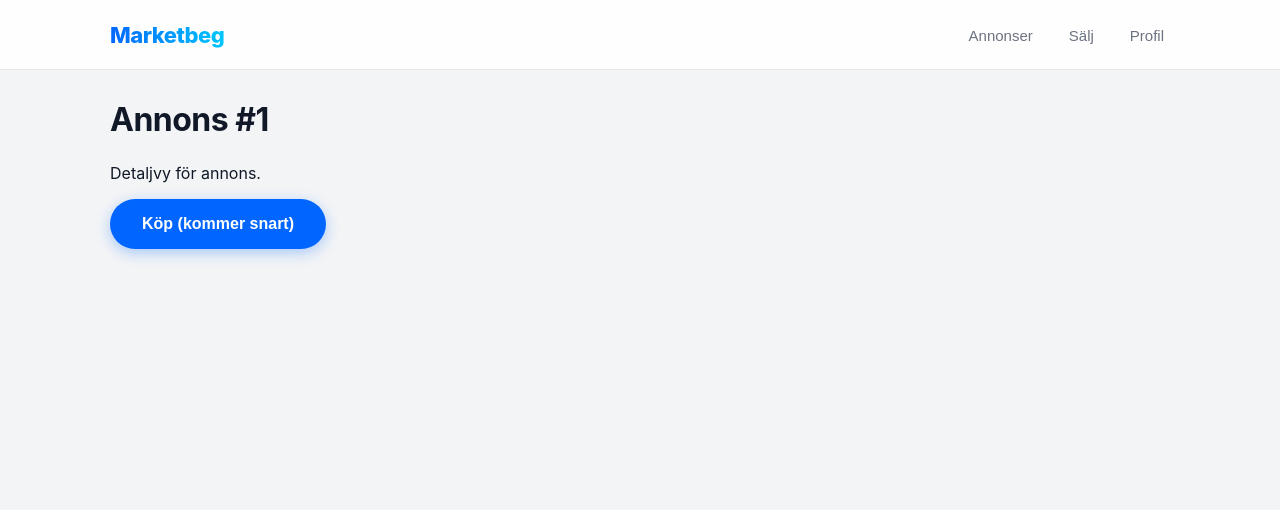
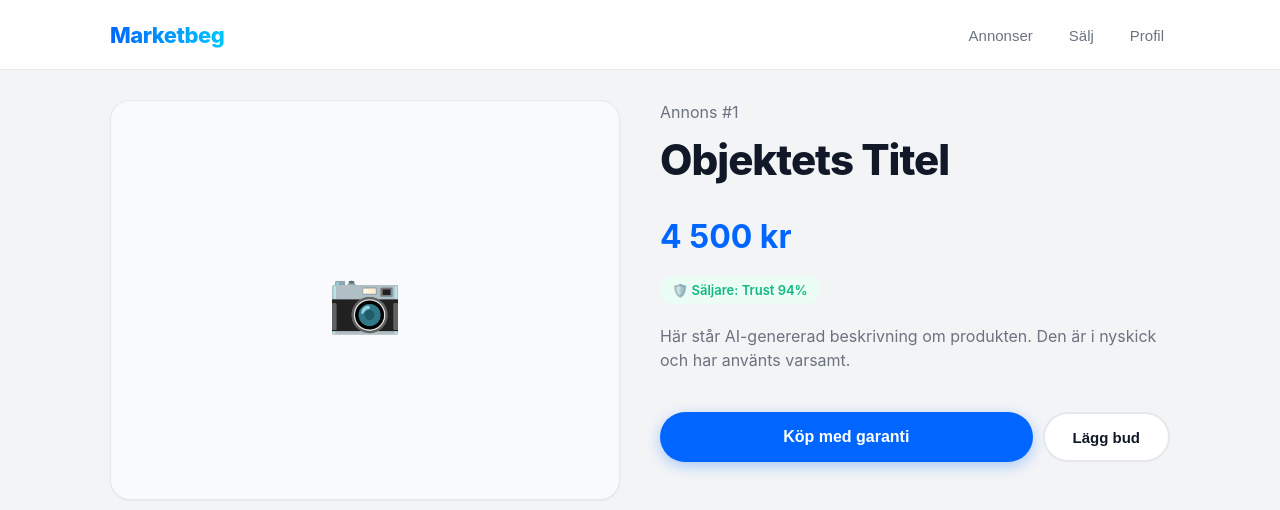
Before and after one commit to gascheckking/marketbeg-appGem, a Next.js app: page /listing/1 in a window 1280 px wide. Shown: the top 510 px of the page. Built offline with nearby package versions, Linux system fonts and the light colour scheme.

Commit message:
Update page.tsx

```diff
--- a/app/listing/[id]/page.tsx
+++ b/app/listing/[id]/page.tsx
@@ -1,12 +1,36 @@
 export default function ListingPage({ params }: { params: { id: string } }) {
   return (
     <main className="container">
-      <h2>Annons #{params.id}</h2>
-      <p>Detaljvy för annons.</p>
+      {/* Layout uppdelad i två kolumner (Bild + Info) */}
+      <div style={{ display: 'grid', gridTemplateColumns: '1fr 1fr', gap: '40px' }}>
 
-      <button className="primary" disabled>
-        Köp (kommer snart)
-      </button>
+        {/* Vänster: Bild */}
+        <div className="card" style={{ height: '400px', display: 'flex', alignItems: 'center', justifyContent: 'center', background: '#f9fafb', fontSize: '60px' }}>
+          📷
+        </div>
+
+        {/* Höger: Info */}
+        <div>
+          <span className="muted">Annons #{params.id}</span>
+          <h1 style={{ marginTop: '10px' }}>Objektets Titel</h1>
+          <p className="price-tag" style={{ fontSize: '32px', color: '#0066ff' }}>4 500 kr</p>
+
+          <div style={{ margin: '20px 0' }}>
+             {/* Hårdkodad trust för demo */}
+             <div className="trust-badge">🛡️ Säljare: Trust 94%</div>
+          </div>
+
+          <p className="muted">
+            Här står AI-genererad beskrivning om produkten. Den är i nyskick och har använts varsamt.
+          </p>
+
+          <div style={{ marginTop: '40px', display: 'flex', gap: '10px' }}>
+            <button className="primary" style={{ flex: 1 }}>Köp med garanti</button>
+            <button className="secondary">Lägg bud</button>
+          </div>
+        </div>
+
+      </div>
     </main>
   );
 }
```
